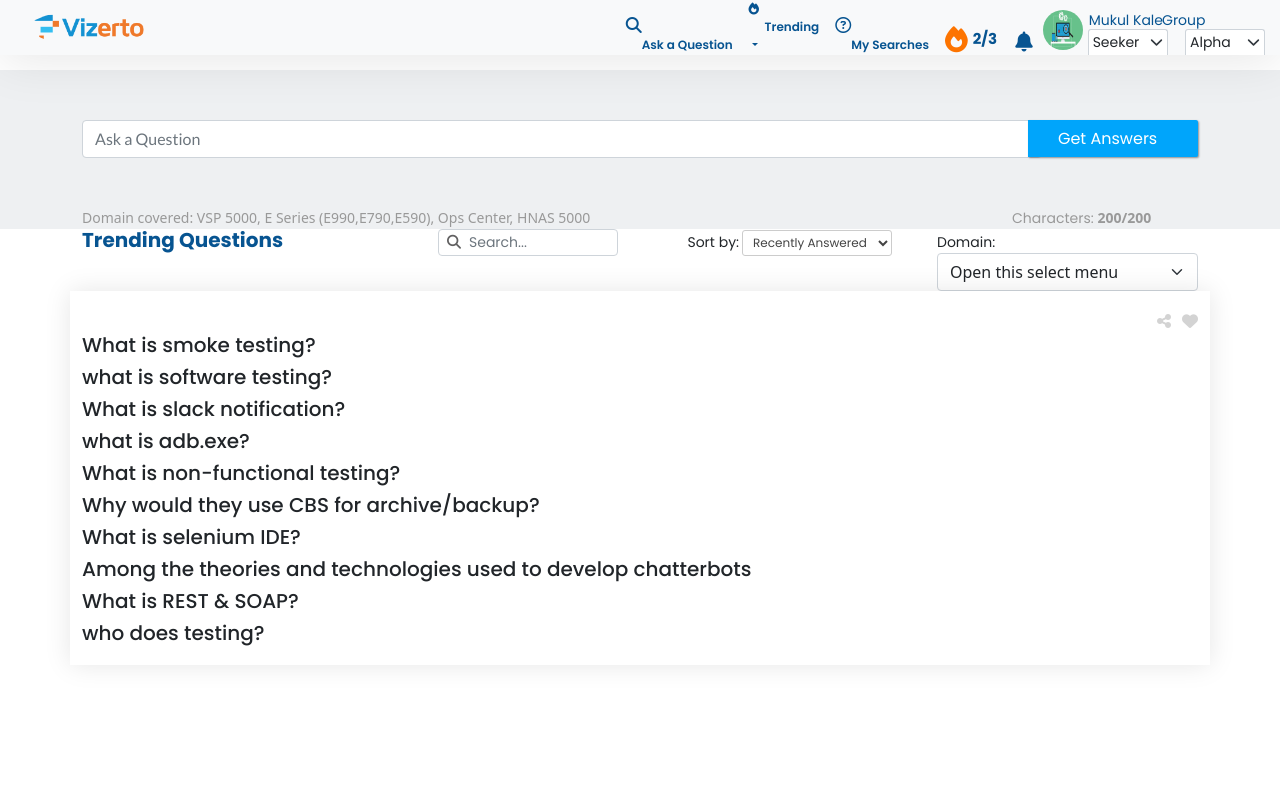
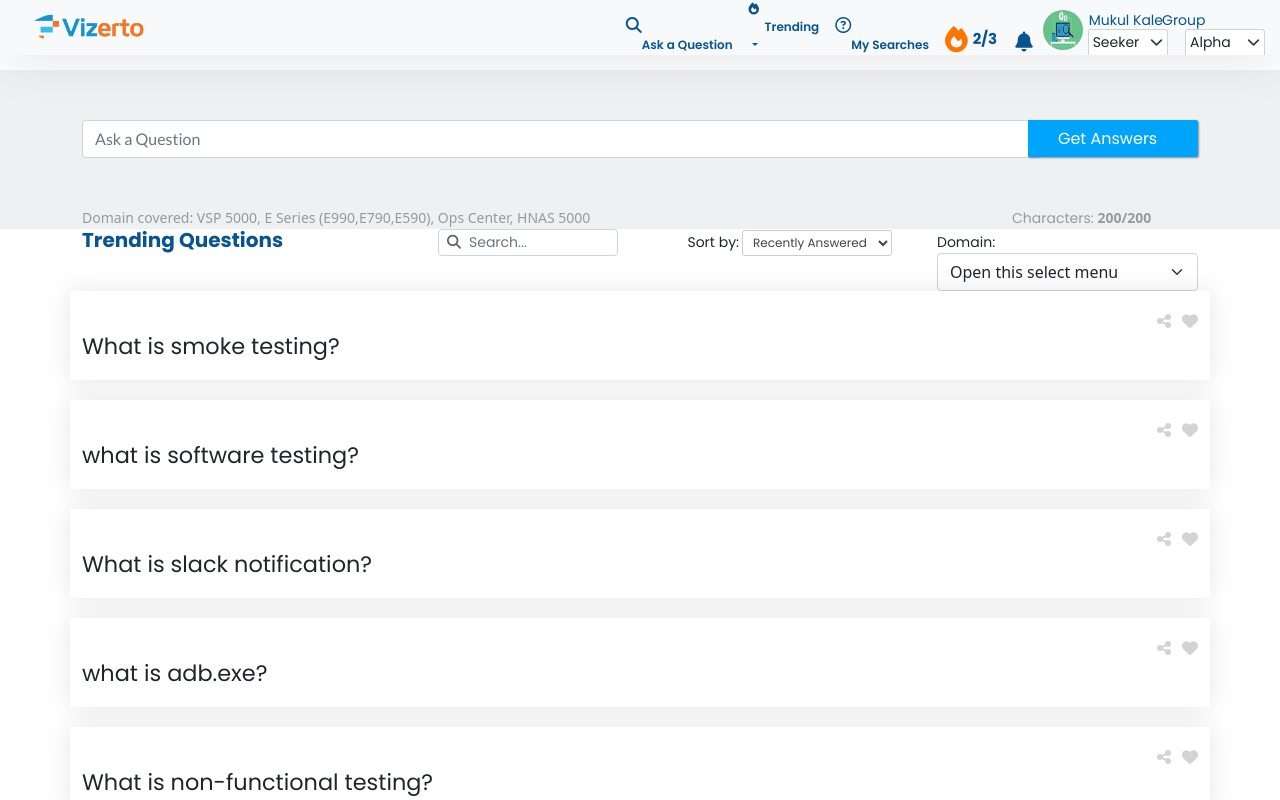
Before and after one commit to mukulk6/react-assignment, a React (Create React App) app: page /trending in a window 1280 px wide. Shown: the top 800 px of the page. Built offline with nearby package versions, Linux system fonts and the light colour scheme.

Commit message:
Trending tab component

```diff
--- a/src/components/Trending/Trending.js
+++ b/src/components/Trending/Trending.js
@@ -4,7 +4,7 @@ import styles from '../SearchResult/SearchResult.module.css';
 import Trend from '../Trending/trending.json';
 
 
-const trendData = () =>
+const trendData = (props) =>
 {
   Trend.map((trendingData, ind)=>{
     return(
@@ -150,9 +150,9 @@ const Trending = (props)=> {
 
           </div>
           <div class="row">
-        <div class="col-md-12" className={styles.questionList}>
+          {Trend.map((question)=>
+          <div class="col-md-12" className={styles.questionList}>
             <h2>
-
       </h2>
       <div className={styles.innerDiv}>
     <span className={styles.sharingButton}>
@@ -161,12 +161,12 @@ const Trending = (props)=> {
     <span className={styles.heartButton}>
     <i class="fa-solid fa-heart"></i>
     </span>
-    <h2 className={styles.headTitle}>{Trend.map((data,key)=>{return(<h2>{data.text}</h2>)})}</h2>
+    <h2 className={styles.headTitle}>{question.text}</h2>
     <div class="input-group-prepend" className={styles.additionalCont}>
   {trendData(Trend.additionalContext)&&<span class="input-group-text"  id="basic-addon3">{trendData(Trend.additionalContext)}</span>}
 </div>
 </div>
-        </div>
+        </div>)}
           </div>
         </div>
     )
```
